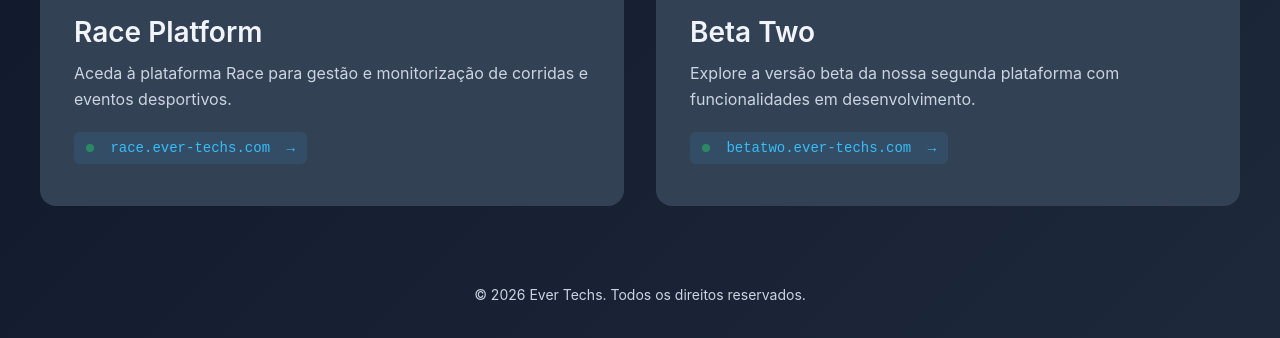
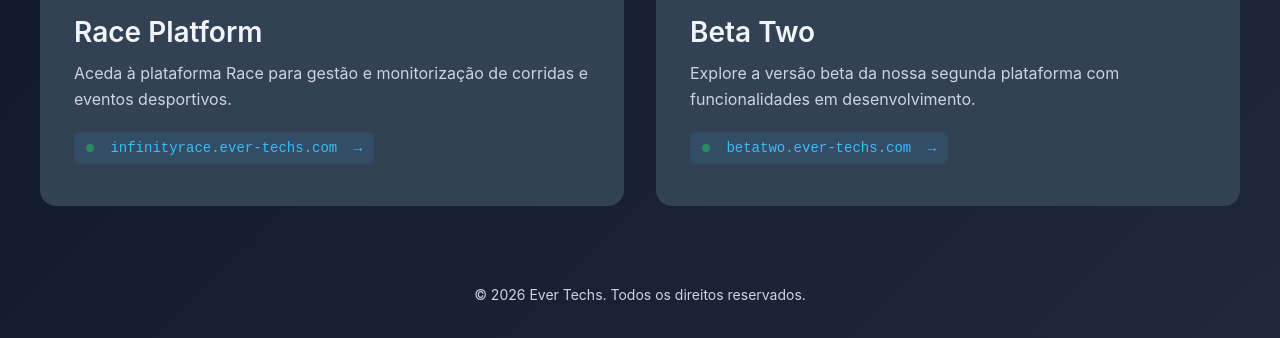
Before and after one commit to J040-99/EverTech, a website: page EverTechs Hub/public/index.html in a window 1280 px wide. Shown: the part 390-728 px from the top of the page. Drawn offline with Linux system fonts and the light colour scheme.

Commit message:
Atualização de link: race.ever-techs.com para infinityrace.ever-techs.com no Hub

```diff
--- a/EverTechs Hub/public/index.html
+++ b/EverTechs Hub/public/index.html
@@ -185,7 +185,7 @@
 
         <main>
             <div class="cards-grid">
-                <a href="https://race.ever-techs.com" class="card" target="_blank" rel="noopener noreferrer">
+                <a href="https://infinityrace.ever-techs.com/" class="card" target="_blank" rel="noopener noreferrer">
                     <div class="card-icon">🏁</div>
                     <h2 class="card-title">Race Platform</h2>
                     <p class="card-description">
@@ -193,7 +193,7 @@
                     </p>
                     <div class="card-url">
                         <span class="status-indicator"></span>
-                        race.ever-techs.com
+                        infinityrace.ever-techs.com
                         <span class="arrow">→</span>
                     </div>
                 </a>
```
